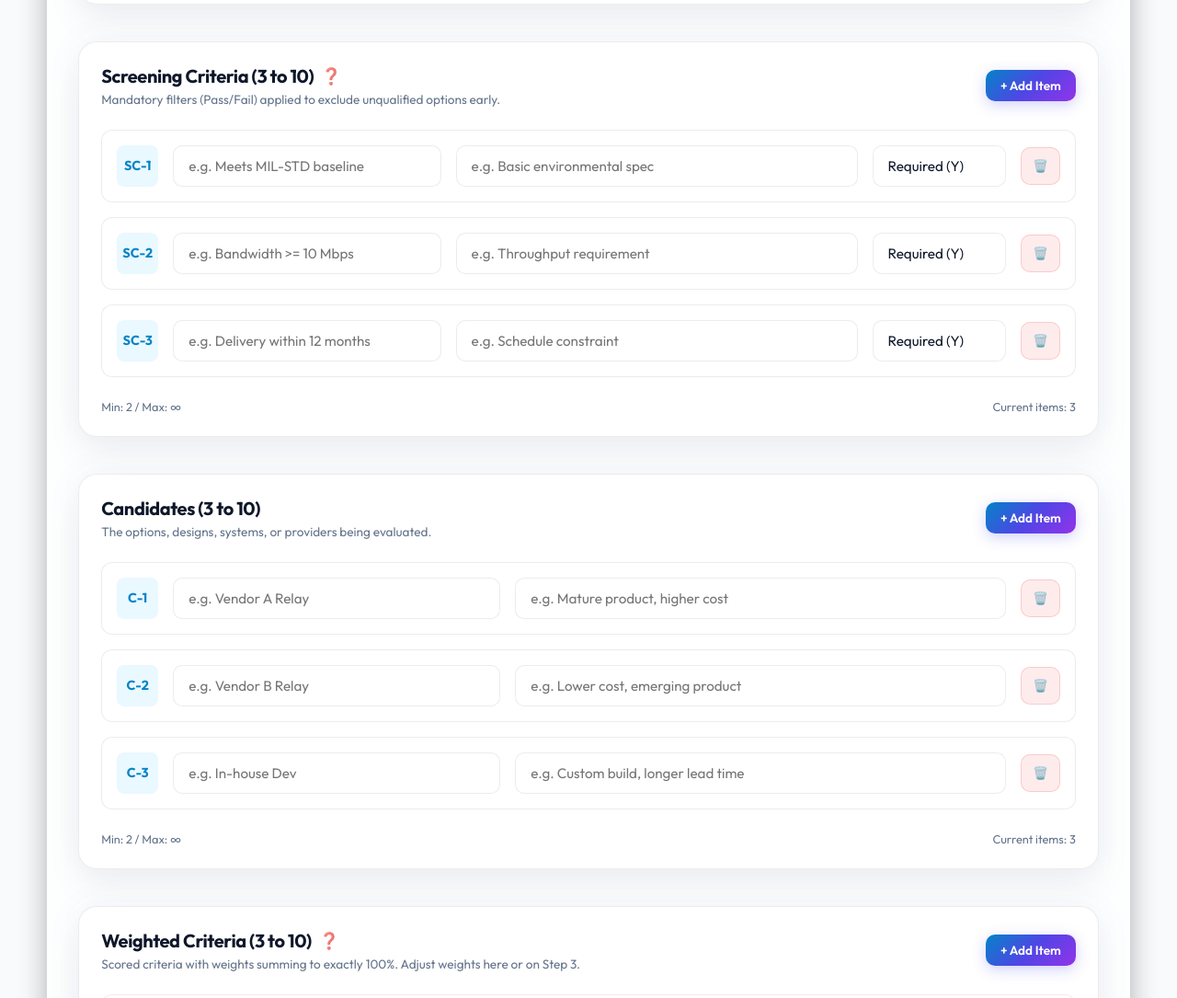
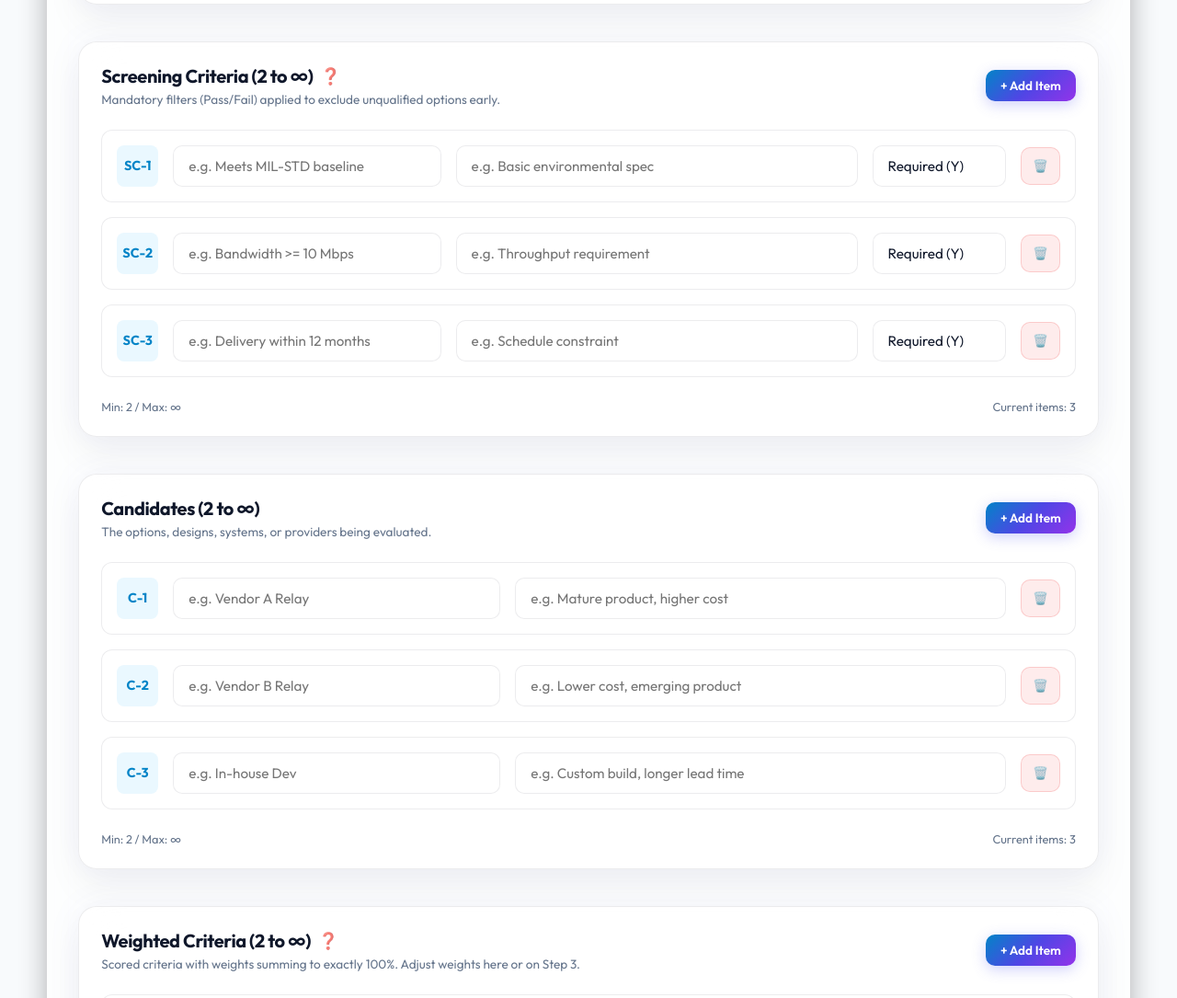
Before and after one commit to austincampbell94/TradeStudyTool, a Next.js app: page / in a window 1280 px wide. Shown: the part 802-1887 px from the top of the page at 92% size. Built offline with nearby package versions, Linux system fonts and the light colour scheme.

Commit message:
docs/ui: update bounds documentation and UI section titles from 3 to 10 to 2 to ∞

```diff
--- a/app/page.tsx
+++ b/app/page.tsx
@@ -1253,7 +1253,7 @@ ${recommendation || "No recommendation documented."}
 
           <ListManager
             type="screening"
-            title="Screening Criteria (3 to 10)"
+            title="Screening Criteria (2 to ∞)"
             subtitle="Mandatory filters (Pass/Fail) applied to exclude unqualified options early."
             items={screening}
             onAdd={handleAddScreening}
@@ -1263,7 +1263,7 @@ ${recommendation || "No recommendation documented."}
 
           <ListManager
             type="candidates"
-            title="Candidates (3 to 10)"
+            title="Candidates (2 to ∞)"
             subtitle="The options, designs, systems, or providers being evaluated."
             items={candidates}
             onAdd={handleAddCandidate}
@@ -1273,7 +1273,7 @@ ${recommendation || "No recommendation documented."}
 
           <ListManager
             type="tradeCriteria"
-            title="Weighted Criteria (3 to 10)"
+            title="Weighted Criteria (2 to ∞)"
             subtitle="Scored criteria with weights summing to exactly 100%. Adjust weights here or on Step 3."
             items={tradeCriteria}
             onAdd={handleAddTradeCriterion}
```
Also changed, not shown: 1 other file (tests, documents, lock files or other folders).
